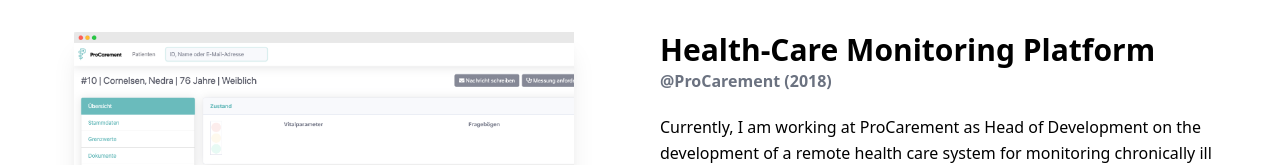
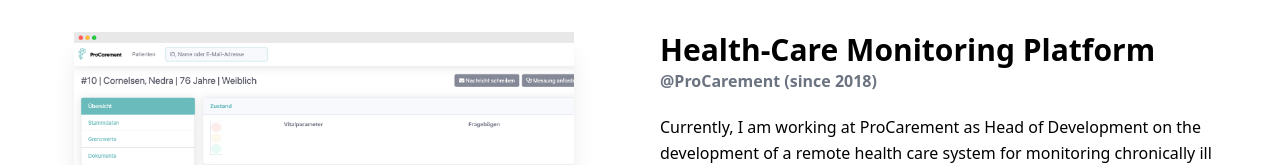
Before and after one commit to krebbl/mkr-portfolio, a Next.js app: page / in a window 1280 px wide. Shown: the part 1590-1755 px from the top of the page. Built offline with nearby package versions, Linux system fonts and the light colour scheme.

Commit message:
change text

```diff
--- a/components/Projects.js
+++ b/components/Projects.js
@@ -72,7 +72,7 @@
                      image={"/projects/procarement.png"}
                      text={'Currently, I am working at ProCarement as Head of Development on the development of a remote health care system for monitoring chronically ill patients. The system consists of a web portal based on Ruby On Rails and a mobile application written with Ionic. '
                          + 'My main task in this project is to create the software architecture, specify clean development processes and to lead the development of the backend / web portal.'}
-                     creationYear={2018}
+                     creationYear={"since 2018"}
                      technologies={[
                          "Ruby On Rails", "PostgreSQL", "Redis", "FHIR", "Javascript"
                      ]}/>
```
